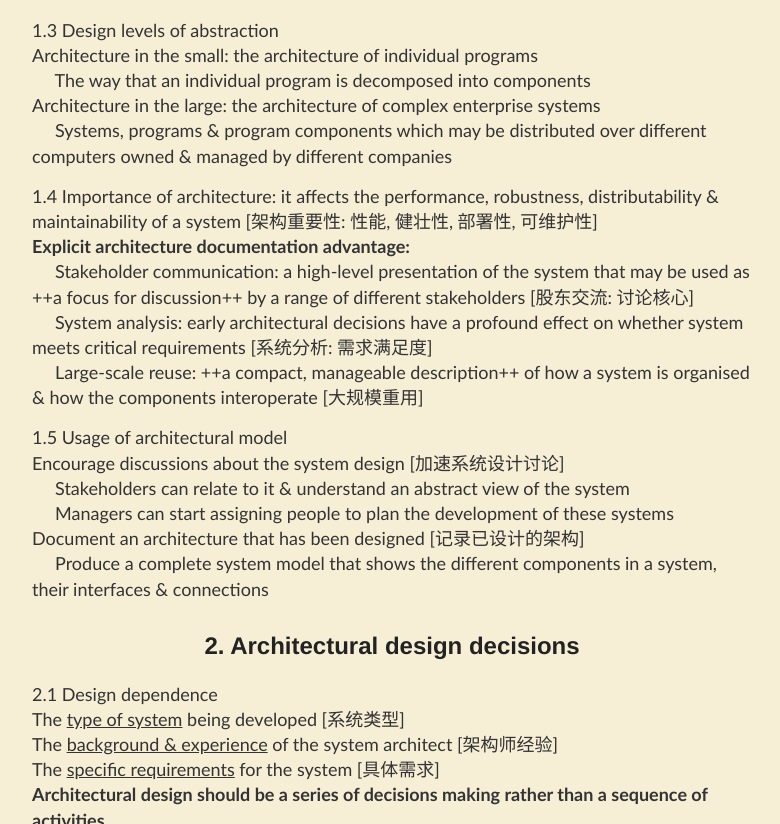
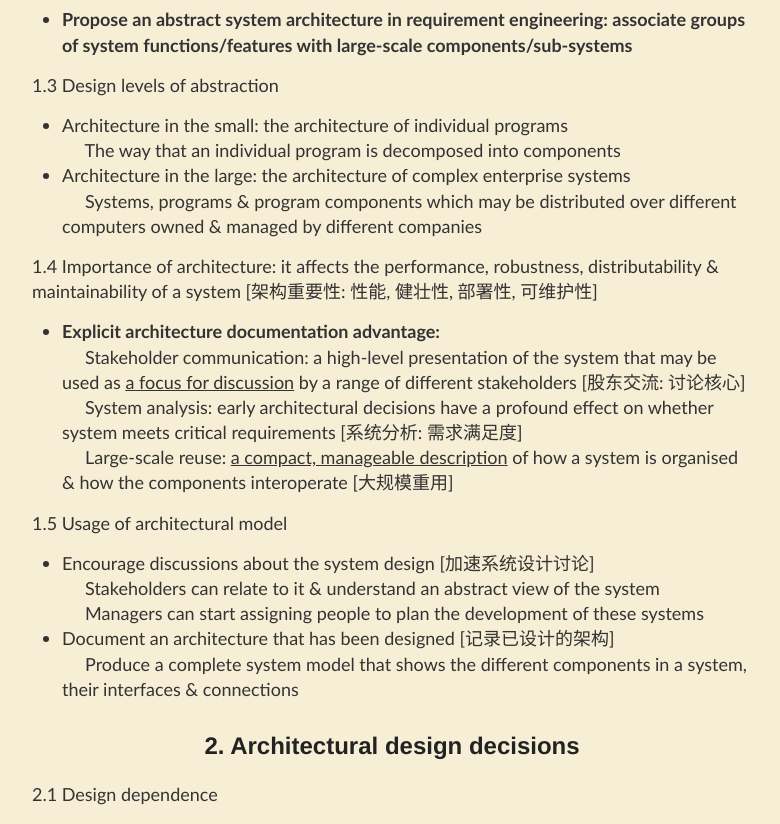
Before and after one commit to El15ande/El15ande.github.io, a Jekyll site: the page built from _posts/2019-11-28-SA-Study-1.md, in a window 1280 px wide and 900 px high, scrolled down 696 px, cut to the strip 0-824 px from the top of the window. Shown: the whole strip, without its empty margins (248-1028 px from the left). Built offline with Jekyll 4.4.1, drawn with Linux system fonts in a browser that asks for light colours.

Commit message:
11/28-2.1: Small additional fixes

```diff
--- a/_posts/2019-11-28-SA-Study-1.md
+++ b/_posts/2019-11-28-SA-Study-1.md
@@ -11,44 +11,44 @@ date: 2019-11-28
 ## 1. Overview
 
 1.1 Design concern: understanding how a software system should be organised & designing the overall structure of that system [对软件系统管理的理解 & 系统总体结构的设计]
-Output: <u>an architechtural model</u> that describes how the system is organised as <u>a set of communicating components</u> [输出: 由交流元件组成的架构模型]
-__Early agile development process should focus on designing an overall system architecture__
+- Output: <u>an architechtural model</u> that describes how the system is organised as <u>a set of communicating components</u> [输出: 由交流元件组成的架构模型]
+- __Early agile development process should focus on designing an overall system architecture__
 
 1.2 Practical overlap between the processes of requirements engineering & architectural design
-__Propose an abstract system architecture in requirement engineering: associate groups of system functions/features with large-scale components/sub-systems__
+- __Propose an abstract system architecture in requirement engineering: associate groups of system functions/features with large-scale components/sub-systems__
 
 1.3 Design levels of abstraction
-Architecture in the small: the architecture of individual programs
+- Architecture in the small: the architecture of individual programs
 &nbsp;&nbsp;&nbsp;&nbsp;&nbsp;The way that an individual program is decomposed into components
-Architecture in the large: the architecture of complex enterprise systems
+- Architecture in the large: the architecture of complex enterprise systems
 &nbsp;&nbsp;&nbsp;&nbsp;&nbsp;Systems, programs & program components which may be distributed over different computers owned & managed by different companies
 
 1.4 Importance of architecture: it affects the performance, robustness, distributability & maintainability of a system [架构重要性: 性能, 健壮性, 部署性, 可维护性]
-__Explicit architecture documentation advantage:__
-&nbsp;&nbsp;&nbsp;&nbsp;&nbsp;Stakeholder communication: a high-level presentation of the system that may be used as ++a focus for discussion++ by a range of different stakeholders [股东交流: 讨论核心]
+- __Explicit architecture documentation advantage:__
+&nbsp;&nbsp;&nbsp;&nbsp;&nbsp;Stakeholder communication: a high-level presentation of the system that may be used as <u>a focus for discussion</u> by a range of different stakeholders [股东交流: 讨论核心]
 &nbsp;&nbsp;&nbsp;&nbsp;&nbsp;System analysis: early architectural decisions have a profound effect on whether system meets critical requirements [系统分析: 需求满足度]
-&nbsp;&nbsp;&nbsp;&nbsp;&nbsp;Large-scale reuse: ++a compact, manageable description++ of how a system is organised & how the components interoperate [大规模重用]
+&nbsp;&nbsp;&nbsp;&nbsp;&nbsp;Large-scale reuse: <u>a compact, manageable description</u> of how a system is organised & how the components interoperate [大规模重用]
 
 1.5 Usage of architectural model
-Encourage discussions about the system design [加速系统设计讨论]
+- Encourage discussions about the system design [加速系统设计讨论]
 &nbsp;&nbsp;&nbsp;&nbsp;&nbsp;Stakeholders can relate to it & understand an abstract view of the system
 &nbsp;&nbsp;&nbsp;&nbsp;&nbsp;Managers can start assigning people to plan the development of these systems
-Document an architecture that has been designed [记录已设计的架构]
+- Document an architecture that has been designed [记录已设计的架构]
 &nbsp;&nbsp;&nbsp;&nbsp;&nbsp;Produce a complete system model that shows the different components in a system, their interfaces & connections
 
 ## 2. Architectural design decisions
 
 2.1 Design dependence
-The <u>type of system</u> being developed [系统类型]
-The <u>background & experience</u> of the system architect [架构师经验]
-The <u>specific requirements</u> for the system [具体需求]
-__Architectural design should be a series of decisions making rather than a sequence of activities__
+- The <u>type of system</u> being developed [系统类型]
+- The <u>background & experience</u> of the system architect [架构师经验]
+- The <u>specific requirements</u> for the system [具体需求]
+- __Architectural design should be a series of decisions making rather than a sequence of activities__
 
 2.2 Architectural design decisions figure
 ![2.2](https://note.youdao.com/yws/res/54820/WEBRESOURCEc1538db43f78c8947ea75cde49c511ba)
 
 2.3 Architectural pattern/style: a description of a system organisation that captures the essence of an architecture used in different systems [架构模式/风格: 同类型系统架构的管理方案]
-__The choice of architectural style/structure should depend on the <u>non-functional requirements</u> of the system__
+- __The choice of architectural style/structure should depend on the <u>non-functional requirements</u> of the system__
 &nbsp;&nbsp;&nbsp;&nbsp;&nbsp;__Performance: architecture should be designed to localise critical operations within a small number of components__
 &nbsp;&nbsp;&nbsp;&nbsp;&nbsp;__Security: layered structure should be used__
 &nbsp;&nbsp;&nbsp;&nbsp;&nbsp;__Safety: safety-related operations are co-located in a single component or small number of components__
```
Also changed, not shown: other parts of _posts/2019-11-28-SA-Study-1.md (+5 -3 lines).
